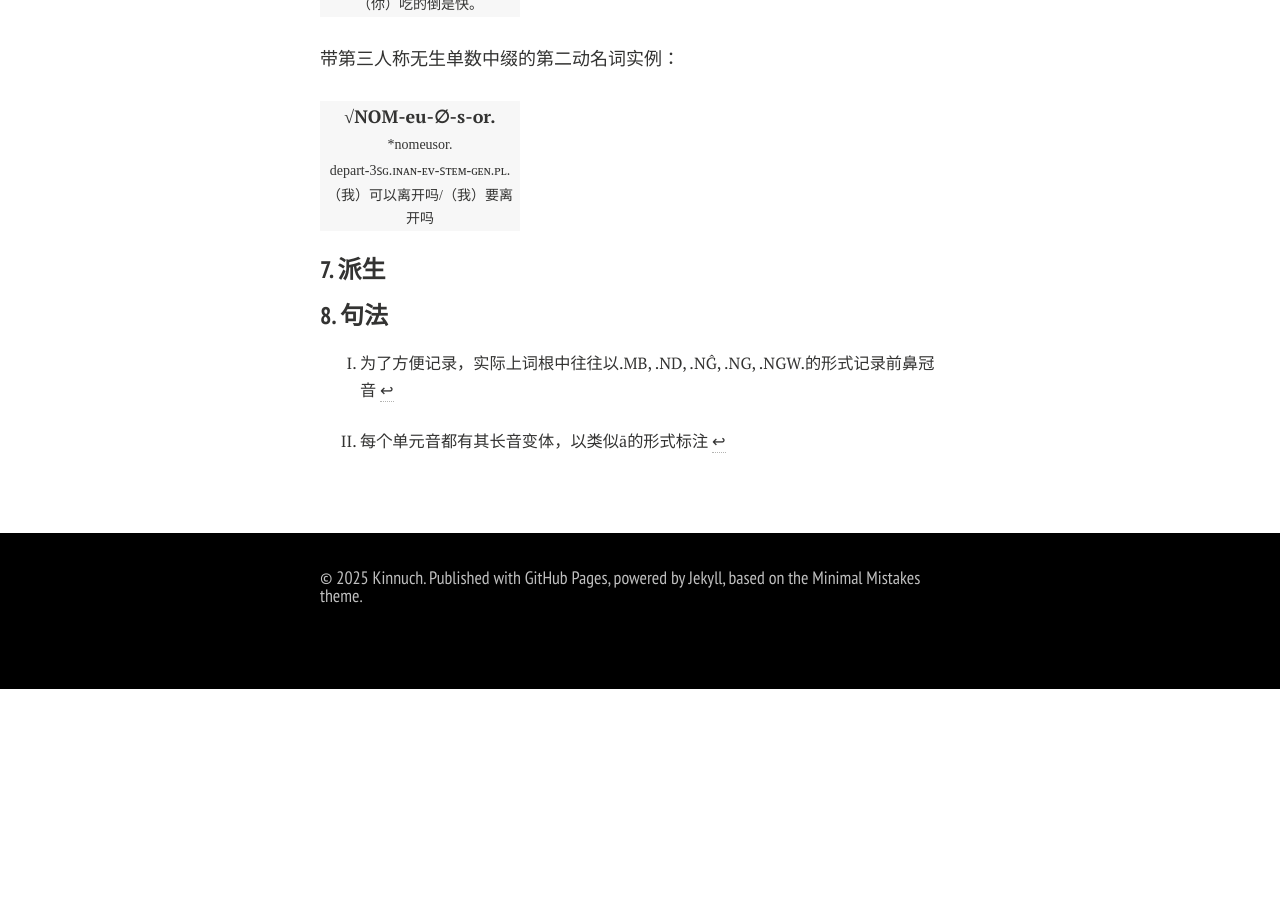
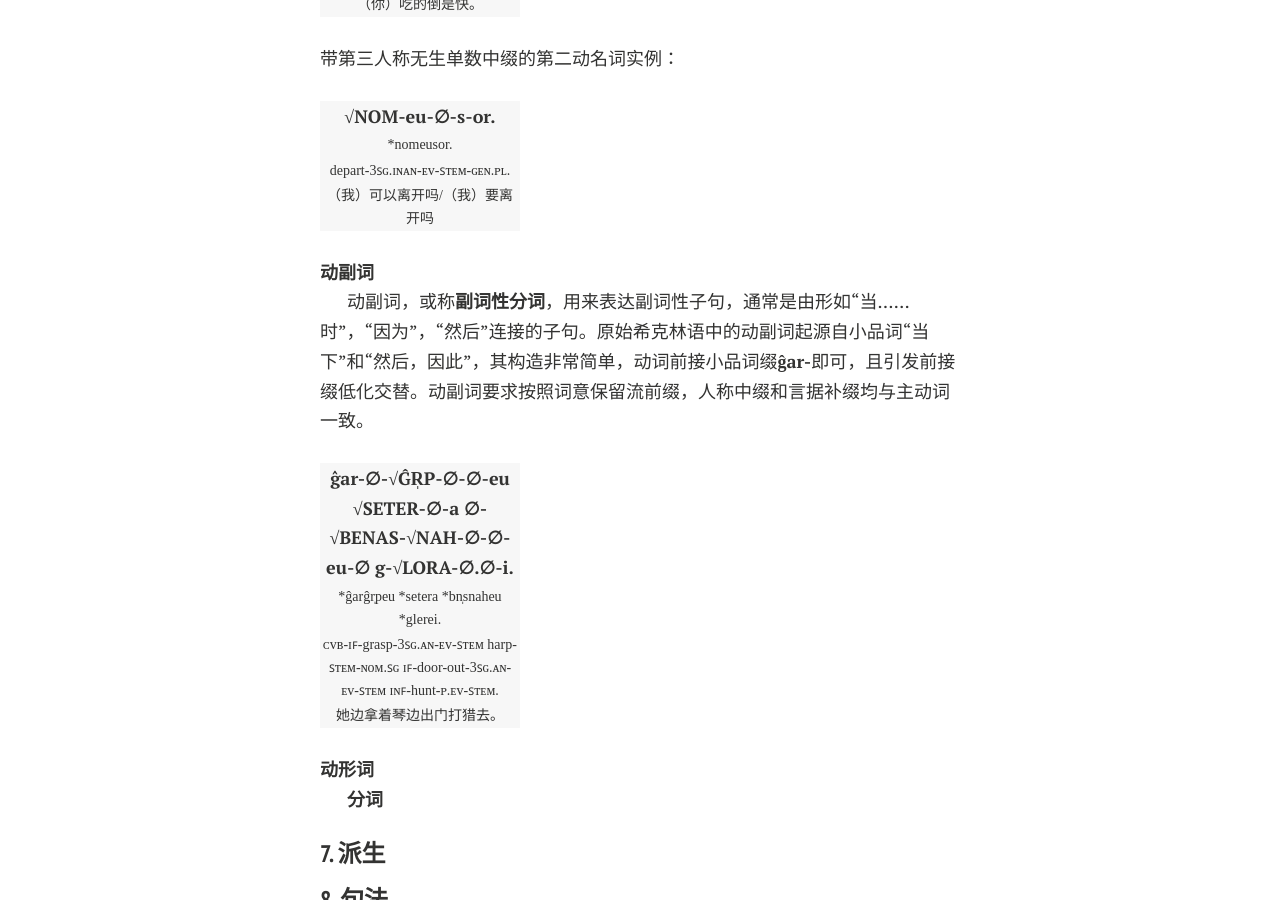
Before and after one commit to Kinnuch/kinnuch.github.io, a Jekyll site: the page built from laim/Proto-Shikṛin.md, in a window 1280 px wide and 900 px high, scrolled down 28433 px. Built offline with Jekyll 4.4.1, drawn with Linux system fonts in a browser that asks for light colours; nearby versions of some CDN libraries; comment, search, counter and statistics services are not loaded; a style sheet for code colours, icons or effects is not loaded; before the commit the page ends 29122 px from its top, so only the background shows below that.

Commit message:
Update Proto-Shikṛin.md

```diff
--- a/laim/Proto-Shikṛin.md
+++ b/laim/Proto-Shikṛin.md
@@ -701,7 +701,19 @@ Thematic词干缀通常是-ó-/-é-，Athematic词干缀则比较多样，其中
 | depart-3ꜱɢ.ɪɴᴀɴ-ᴇᴠ-ꜱᴛᴇᴍ-ɢᴇɴ.ᴘʟ. |
 | （我）可以离开吗/（我）要离开吗 |
 
+**动副词**
 
+动副词，或称**副词性分词**，用来表达副词性子句，通常是由形如“当……时”，“因为”，“然后”连接的子句。原始希克林语中的动副词起源自小品词“当下”和“然后，因此”，其构造非常简单，动词前接小品词缀**ĝar-**即可，且引发前接缀低化交替。动副词要求按照词意保留流前缀，人称中缀和言据补缀均与主动词一致。
+
+| ĝar-∅-√ĜR̩P-∅-∅-eu √SETER-∅-a ∅-√BENAS-√NAH-∅-∅-eu-∅ g-√LORA-∅.∅-i. |
+| :----------------------------------------------------------: |
+|             *ĝarĝr̩peu *setera *bn̩snaheu *glerei.             |
+| ᴄᴠʙ-ɪꜰ-grasp-3ꜱɢ.ᴀɴ-ᴇᴠ-ꜱᴛᴇᴍ harp-ꜱᴛᴇᴍ-ɴᴏᴍ.ꜱɢ ɪꜰ-door-out-3ꜱɢ.ᴀɴ-ᴇᴠ-ꜱᴛᴇᴍ ɪɴꜰ-hunt-ᴘ.ᴇᴠ-ꜱᴛᴇᴍ. |
+|                   她边拿着琴边出门打猎去。                   |
+
+**动形词**
+
+**分词**
 
 #### 7. 派生
 
```
